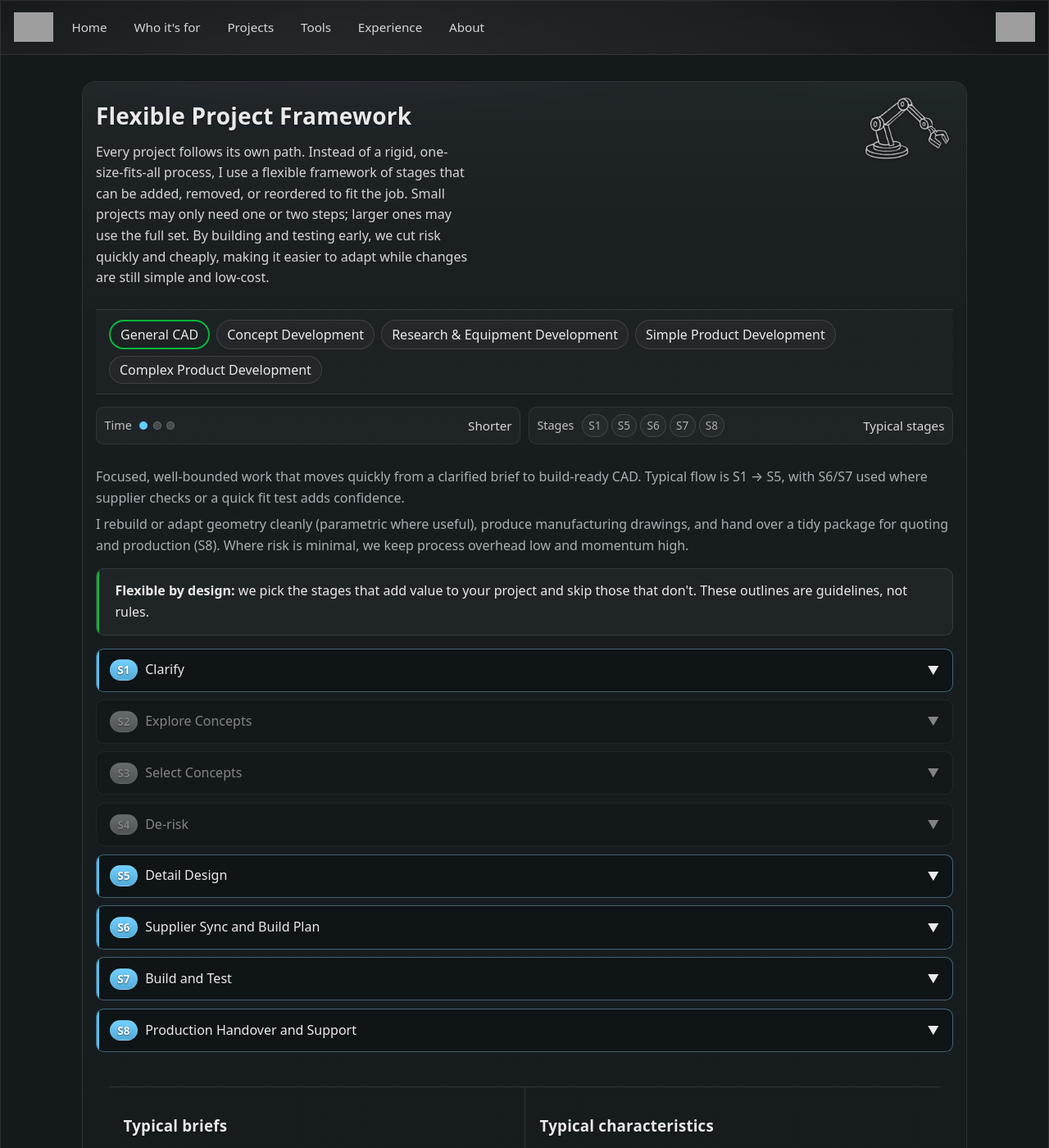
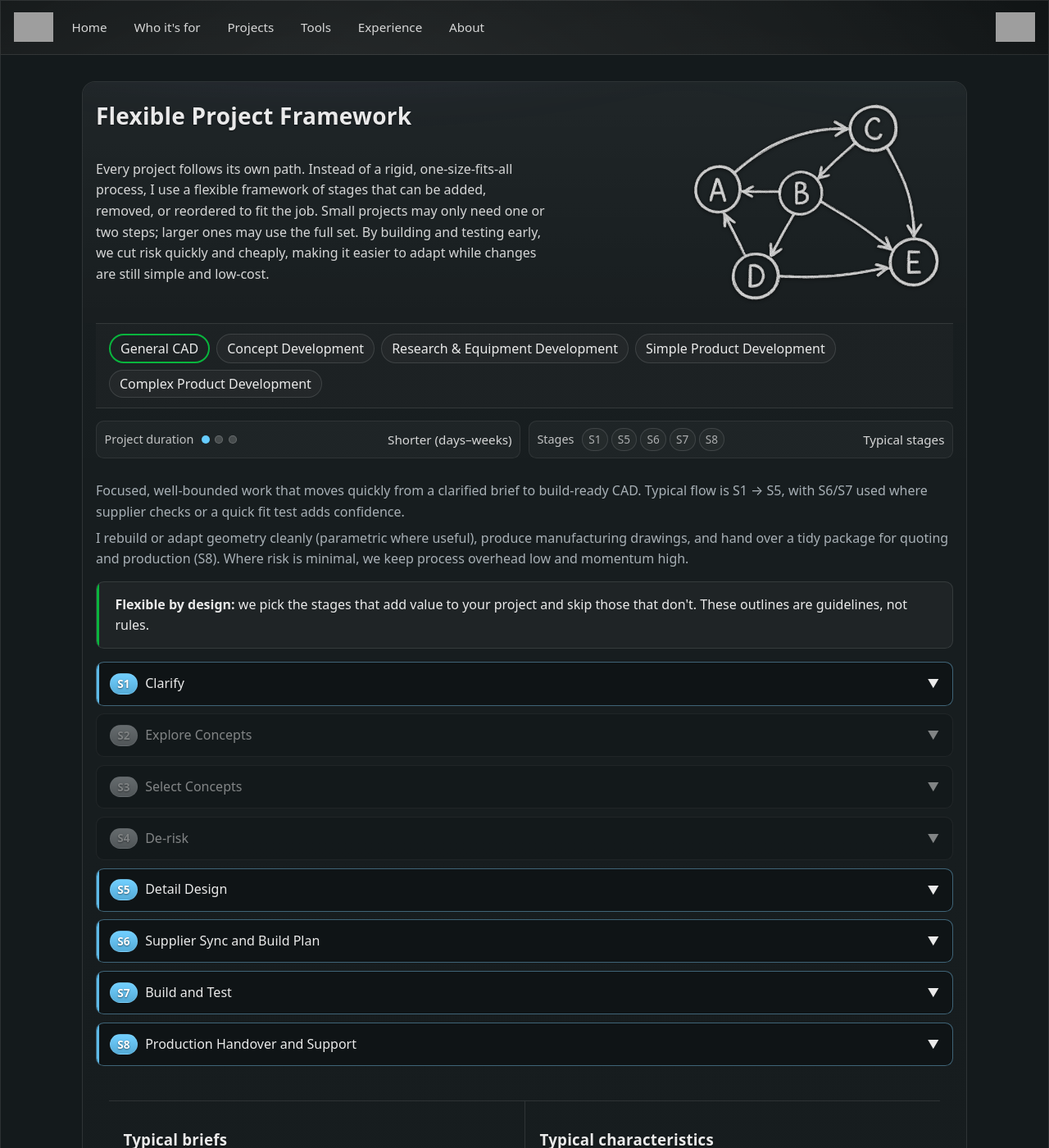
Before and after one commit to JamesAIzzard/jamesaizzard.github.io, a Jekyll site: the page built from flexible-project-framework.html, in a window 1280 px wide and 1400 px high. Shown: the whole window at 82% size. Built offline with Jekyll 4.4.1, drawn with Linux system fonts in a browser that asks for light colours; some web fonts are replaced; grey boxes are pictures that could not be loaded.

Commit message:
Refactor code structure for improved readability and maintainability

```diff
--- a/_includes/project_types.html
+++ b/_includes/project_types.html
@@ -24,7 +24,7 @@
                 <section class="pt-panel"{% unless forloop.first %} hidden{% endunless %}>
                     <div class="pt-scales">
                         <div class="pt-scale time" data-level="{{ t.scales.time | default: 2 }}">
-                            <span class="pt-scale-label">Time</span>
+                            <span class="pt-scale-label">Project duration</span>
                             <div class="pt-scale-dots" aria-hidden="true">
                                 <span class="dot"></span>
                                 <span class="dot"></span>
@@ -32,7 +32,7 @@
                             </div>
                             <span class="pt-scale-text">
                                 {% case t.scales.time %}
-                                {% when 1 %}Shorter{% when 3 %}Longer{% else %}Medium{% endcase %}
+                                {% when 1 %}Shorter (days–weeks){% when 3 %}Longer (weeks to months){% else %}Medium (weeks){% endcase %}
                             </span>
                         </div>
                         <div class="pt-scale phases" data-mode="{{ t.scales.phases | default: 'single' }}">
--- a/_sass/components/_flexible_framework.scss
+++ b/_sass/components/_flexible_framework.scss
@@ -260,16 +260,32 @@
 }
 
 /* Page-specific robot image: float to the right of title + subtitle */
-body.ff-page #project-types .pt-header { padding-right: clamp(72px, 12vw, 140px); }
-body.ff-page #project-types .pt-header .ff-robot {
-  position: absolute;
-  right: clamp(8px, 1.6vw, 16px);
-  top: clamp(8px, 1.4vw, 16px);
-  width: clamp(56px, 10vw, 110px);
-  height: auto;
-  object-fit: contain;
-  pointer-events: none;
-  filter: drop-shadow(0 1px 2px rgba(0,0,0,0.45)) drop-shadow(0 0 1px rgba(0,0,0,0.25));
+/* Reserve a right-hand art area and center the art inside it */
+body.ff-page #project-types .pt-header {
+  --ff-artw: clamp(220px, 27vw, 330px);
+  --ff-imgw: clamp(180px, 24vw, 320px);
+}
+/* Desktop: reserve a right column and center the image within it */
+@media (min-width: 900px) {
+  body.ff-page #project-types .pt-header {
+    grid-template-columns: 1fr var(--ff-artw);
+    grid-template-areas:
+      "title art"
+      "subtitle art";
+    padding-right: 0; /* no extra padding; art lives in its own column */
+  }
+  body.ff-page #project-types .pt-header .ff-robot {
+    grid-area: art;
+    position: static;
+    justify-self: center;
+    align-self: center;
+    width: var(--ff-imgw);
+    height: auto;
+    object-fit: contain;
+    pointer-events: none;
+    filter: drop-shadow(0 1px 2px rgba(0,0,0,0.45)) drop-shadow(0 0 1px rgba(0,0,0,0.25));
+    transform: translateX(-6%);
+  }
 }
 
 /* Prominent callout to emphasize flexibility of the framework */
--- a/flexible-project-framework.html
+++ b/flexible-project-framework.html
@@ -12,7 +12,7 @@
       <header class="pt-header panel-surface--lit">
         <h2>Flexible Project Framework</h2>
         <p class="pt-subtitle">{{ site.data.flexible_framework.subheading }}</p>
-        <img class="ff-robot" src="/assets/images/robot.png" alt="" aria-hidden="true">
+        <img class="ff-robot" src="/assets/images/graph.png" alt="" aria-hidden="true">
       </header>
 
       <div class="ff-body">
@@ -28,7 +28,7 @@
             {% for t in pt.types %}
             <div class="pt-scales" data-pt-scales-panel="{{ t.id }}"{% unless forloop.first %} hidden{% endunless %}>
               <div class="pt-scale time" data-level="{{ t.scales.time | default: 2 }}">
-                <span class="pt-scale-label">Time</span>
+                <span class="pt-scale-label">Project duration</span>
                 <div class="pt-scale-dots" aria-hidden="true">
                   <span class="dot"></span>
                   <span class="dot"></span>
@@ -36,7 +36,7 @@
                 </div>
                 <span class="pt-scale-text">
                   {% case t.scales.time %}
-                  {% when 1 %}Shorter{% when 3 %}Longer{% else %}Medium{% endcase %}
+                  {% when 1 %}Shorter (days–weeks){% when 3 %}Longer (weeks to months){% else %}Medium (weeks){% endcase %}
                 </span>
               </div>
               <div class="pt-scale stages">
```
Also changed, not shown: assets/images/graph.png (added).
